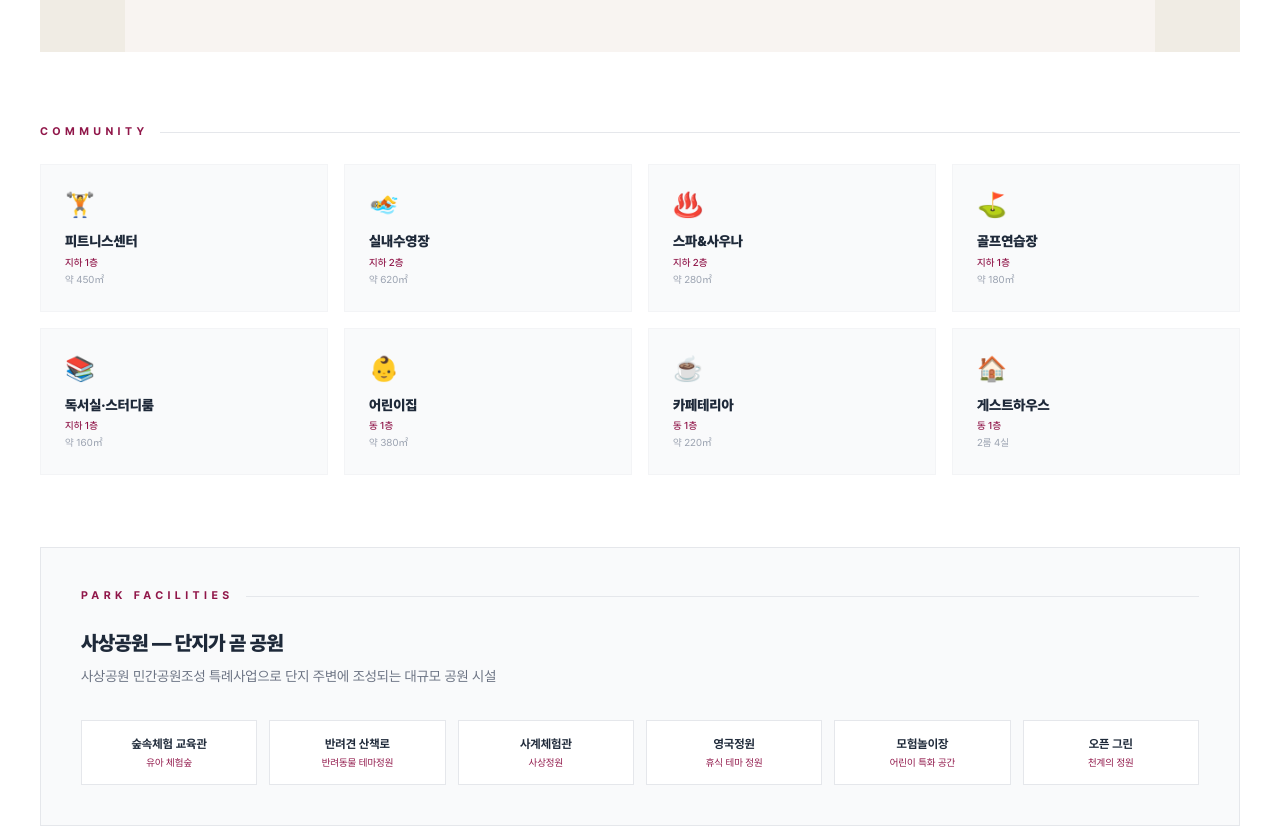
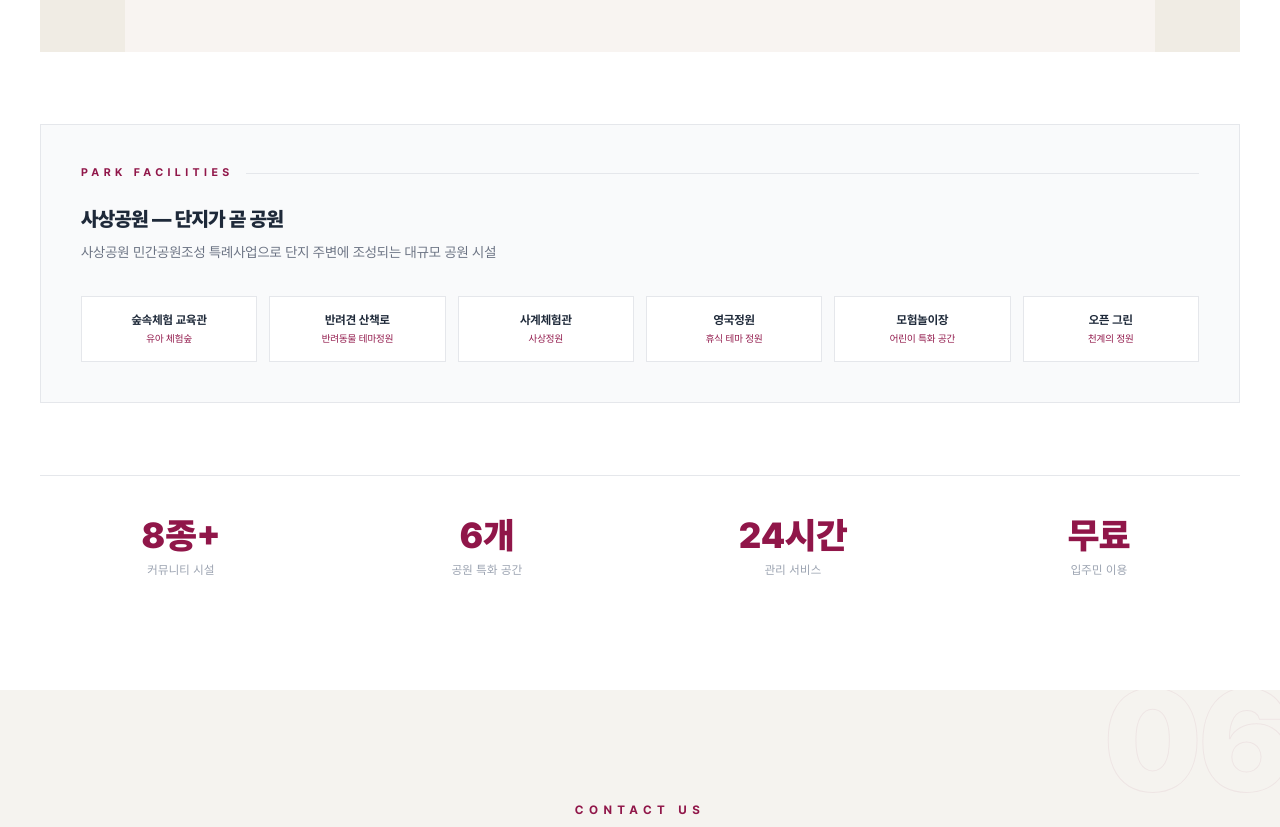
Before and after one commit to ohhamin/mikyung_manager_apt, a Next.js app: page / in a window 1280 px wide. Shown: the part 9740-10567 px from the top of the page. Built offline with nearby package versions, Linux system fonts and the light colour scheme.

Commit message:
Remove Community facility cards grid

```diff
--- a/src/components/sections/Community.tsx
+++ b/src/components/sections/Community.tsx
@@ -11,16 +11,6 @@ const PARK_FACILITIES = [
   { name: "오픈 그린", desc: "천계의 정원" },
 ];
 
-const COMMUNITY_FACILITIES = [
-  { name: "피트니스센터", size: "약 450㎡", floor: "지하 1층", icon: "🏋️" },
-  { name: "실내수영장", size: "약 620㎡", floor: "지하 2층", icon: "🏊" },
-  { name: "스파&사우나", size: "약 280㎡", floor: "지하 2층", icon: "♨️" },
-  { name: "골프연습장", size: "약 180㎡", floor: "지하 1층", icon: "⛳" },
-  { name: "독서실·스터디룸", size: "약 160㎡", floor: "지하 1층", icon: "📚" },
-  { name: "어린이집", size: "약 380㎡", floor: "동 1층", icon: "👶" },
-  { name: "카페테리아", size: "약 220㎡", floor: "동 1층", icon: "☕" },
-  { name: "게스트하우스", size: "2룸 4실", floor: "동 1층", icon: "🏠" },
-];
 
 export default function Community() {
   return (
@@ -46,27 +36,6 @@ export default function Community() {
             />
           </div>
         </AnimatedSection>
-
-        {/* 커뮤니티 시설 그리드 */}
-        <AnimatedSection animation="fade-up" delay={50}>
-          <div className="flex items-center gap-3 mb-6">
-            <span className="text-[#901649] text-[11px] tracking-[0.4em] font-bold uppercase">Community</span>
-            <div className="flex-1 h-px bg-gray-200" />
-          </div>
-        </AnimatedSection>
-
-        <div className="grid grid-cols-2 sm:grid-cols-4 gap-3 md:gap-4 mb-14 md:mb-18">
-          {COMMUNITY_FACILITIES.map((f, i) => (
-            <AnimatedSection key={f.name} animation="fade-up" delay={i * 60} threshold={0.05}>
-              <div className="group bg-gray-50 border border-gray-100 hover:border-[#901649]/40 hover:bg-[#901649]/5 transition-all p-5 md:p-6">
-                <div className="text-2xl mb-3">{f.icon}</div>
-                <p className="text-gray-800 text-xs md:text-sm font-black leading-tight mb-1">{f.name}</p>
-                <p className="text-[#901649] text-[10px] font-medium">{f.floor}</p>
-                <p className="text-gray-400 text-[10px] mt-0.5">{f.size}</p>
-              </div>
-            </AnimatedSection>
-          ))}
-        </div>
 
         {/* 공원 특례 섹션 */}
         <AnimatedSection animation="fade-up" className="mb-14 md:mb-18">
```
